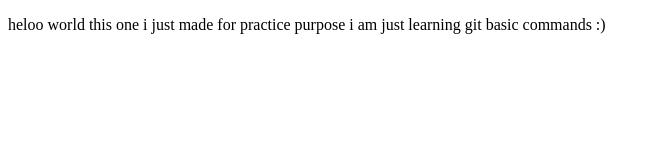
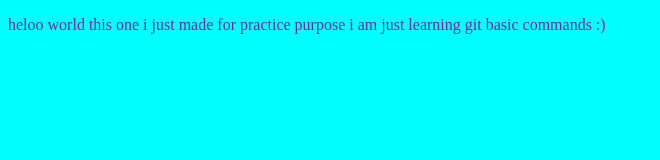
Before and after one commit to Sivakumarsahoo/practice1, a plain HTML site: page index.html in a window 1280 px wide. Shown: the whole page, without its empty margins (0-660 px from the left). Drawn offline with Linux system fonts and the light colour scheme.

Commit message:
css link properly

```diff
--- a/index.html
+++ b/index.html
@@ -5,9 +5,10 @@
     <meta http-equiv="X-UA-Compatible" content="IE=edge">
     <meta name="viewport" content="width=device-width, initial-scale=1.0">
     <title>Document</title>
+    <link rel="stylesheet" href="back.css">
 </head>
 <body>
-	<p color:"red"> heloo world this one i just made for practice purpose i am just learning git basic commands
+	<p style="color: rebeccapurple;"> heloo world this one i just made for practice purpose i am just learning git basic commands
 	:)</p>
 </body>
 </html>
```
